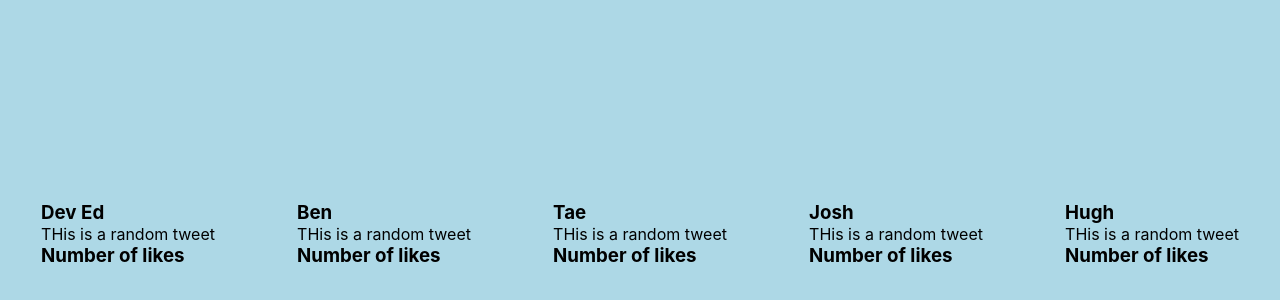
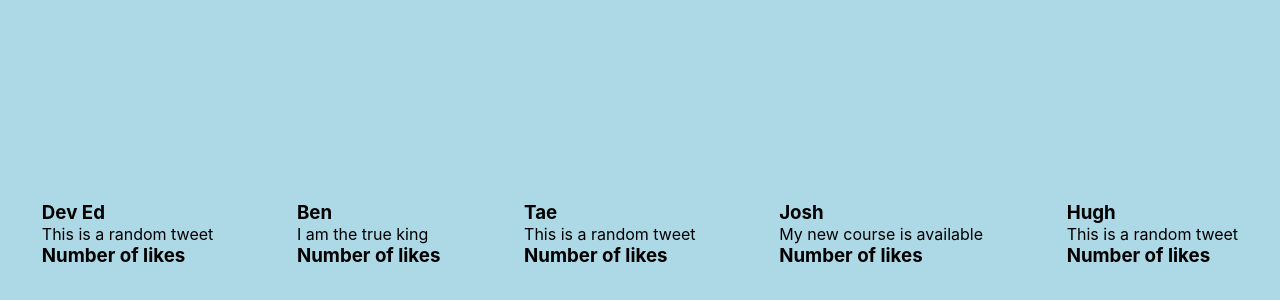
Before and after one commit to quantum93/projectreact, a React (Create React App) app: page / in a window 1280 px wide. Shown: the part 166-466 px from the top of the page. Built offline with nearby package versions, Linux system fonts and the light colour scheme.

Commit message:
It shows another props

```diff
--- a/src/App.js
+++ b/src/App.js
@@ -6,11 +6,11 @@ function App() {
 
   return(
     <div className="app">
-      <Tweet name='Dev Ed'/>
-      <Tweet name='Ben'/>
-      <Tweet name='Tae'/>
-      <Tweet name='Josh'/>
-      <Tweet name='Hugh'/>
+      <Tweet name='Dev Ed' message="This is a random tweet"/>
+      <Tweet name='Ben'message="I am the true king"/>
+      <Tweet name='Tae' message="This is a random tweet"/>
+      <Tweet name='Josh' message="My new course is available"/>
+      <Tweet name='Hugh' message="This is a random tweet"/>
     </div>
   );
 }
--- a/src/tweet.js
+++ b/src/tweet.js
@@ -5,7 +5,7 @@ function Tweet(props) {
   return(
     <div className = "tweet">
       <h3>{props.name}</h3>
-      <p>THis is a random tweet</p>
+      <p>{props.message}</p>
       <h3>Number of likes</h3>
     </div>
   );
```
